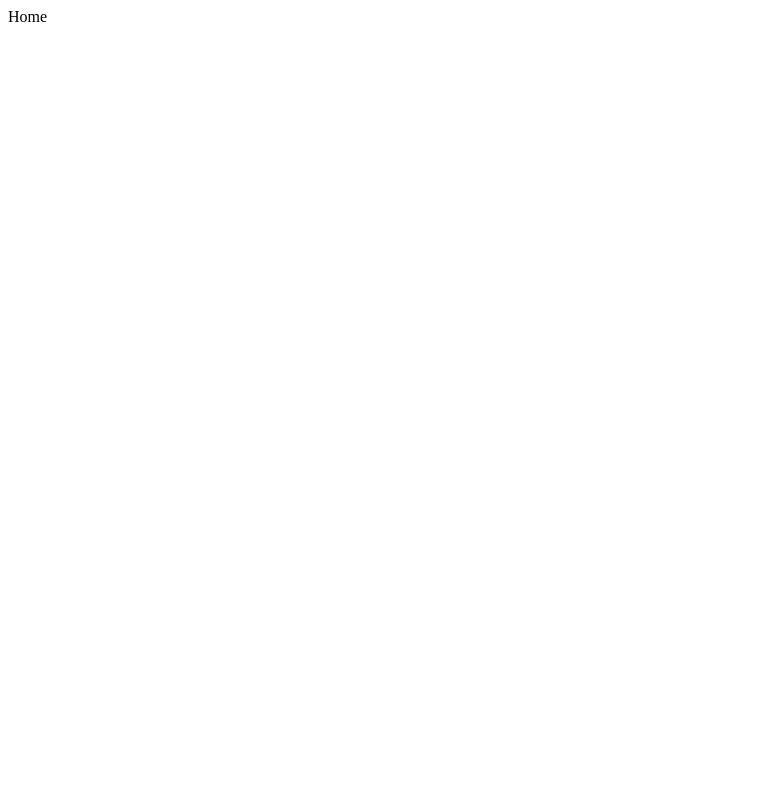
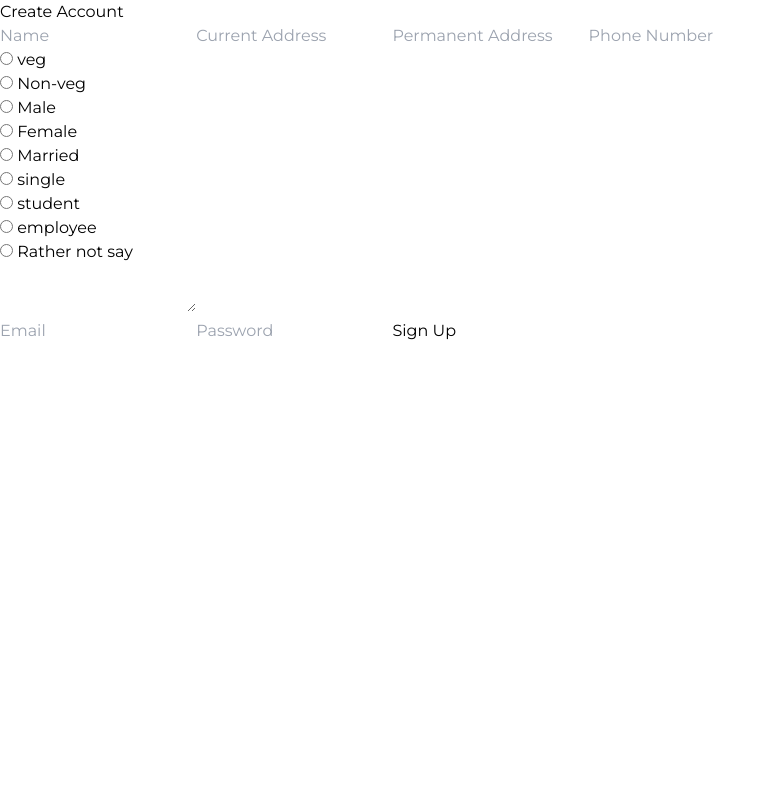
Before and after one commit to asaugat04/roomie, a Django app: page / in a window 1280 px wide. Before the commit the part shown is almost empty. Shown: the whole page, without its empty margins (0-776 px from the left). Run offline with Django 5.2, Linux system fonts and the light colour scheme; some libraries are stand-ins or nearby versions.

Commit message:
basic template and static files setup

```diff
--- /dev/null
+++ b/project/app/static/app/base.css
@@ -0,0 +1,9 @@
+@import url("https://fonts.googleapis.com/css?family=Montserrat:400,800");
+
+* {
+  box-sizing: border-box;
+}
+
+body {
+  font-family: "Montserrat", sans-serif;
+}
--- /dev/null
+++ b/project/app/templates/app/base.html
@@ -0,0 +1,22 @@
+{% load static %}
+<!DOCTYPE html>
+
+<html lang="en">
+  <head>
+    <meta charset="UTF-8" />
+    <meta name="viewport" content="width=device-width, initial-scale=1.0" />
+    <script src="https://cdn.tailwindcss.com"></script>
+
+    <title>
+      {% block title %}
+
+      {% endblock %}
+    </title>
+    <link rel="stylesheet" href="{% static 'app/base.css' %}" />
+  </head>
+  <body>
+    {% block content %}
+
+    {% endblock %}
+  </body>
+</html>
--- a/project/app/templates/app/home.html
+++ b/project/app/templates/app/home.html
@@ -1 +1,69 @@
-Home
+{% extends 'app/base.html' %}
+
+{% block content %}
+  <div class="container" id="container">
+    <!-- Signup form -->
+    <div class="form-container sign-up-container">
+      <form action="#">
+        <h1>Create Account</h1>
+        <input type="text" placeholder="Name" name="name" />
+        <input type="text" name="currAddress" placeholder="Current Address" />
+        <input type="text" name="permAddress" placeholder="Permanent Address" />
+        <input type="number" name="phone" placeholder="Phone Number" />
+        <div class="foodPref">
+          <div>
+            <input type="radio" name="foodPref" id="veg" />
+            <label for="veg">veg</label>
+          </div>
+          <div>
+            <input type="radio" name="foodPref" id="nonVeg" />
+            <label for="nonVeg">Non-veg</label>
+          </div>
+        </div>
+        <div class="gender">
+          <div>
+            <input type="radio" name="gender" id="male" value="male" />
+            <label for="male">Male</label>
+          </div>
+          <div>
+            <input type="radio" name="gender" id="female" value="female" />
+            <label for="female">Female</label>
+          </div>
+        </div>
+
+        <div class="status">
+          <div>
+            <input type="radio" name="maritialStatus" id="married" value="married" />
+            <label for="married">Married</label>
+          </div>
+          <div>
+            <input type="radio" name="maritialStatus" id="single" value="single" />
+            <label for="single">single</label>
+          </div>
+        </div>
+
+        <div class="occupation">
+          <div>
+            <input type="radio" name="occupation" id="student" value="student" />
+            <label for="student">student</label>
+          </div>
+          <div>
+            <input type="radio" name="occupation" id="employee" value="employee" />
+            <label for="employee">employee</label>
+          </div>
+          <div>
+            <input type="radio" name="occupation" id="notsaying" value="notsaying" />
+            <label for="notsaying">Rather not say</label>
+          </div>
+        </div>
+        <div class="intrests">
+          <textarea name="intrests" id="intrests"></textarea>
+        </div>
+
+        <input type="email" placeholder="Email" name="email" />
+        <input type="password" placeholder="Password" name="password" />
+        <button>Sign Up</button>
+      </form>
+    </div>
+  </div>
+{% endblock %}
--- a/project/project/settings.py
+++ b/project/project/settings.py
@@ -117,6 +117,7 @@ USE_TZ = True
 # https://docs.djangoproject.com/en/5.0/howto/static-files/
 
 STATIC_URL = 'static/'
+STATIC_ROOT = 'static/'
 
 # Default primary key field type
 # https://docs.djangoproject.com/en/5.0/ref/settings/#default-auto-field
```
